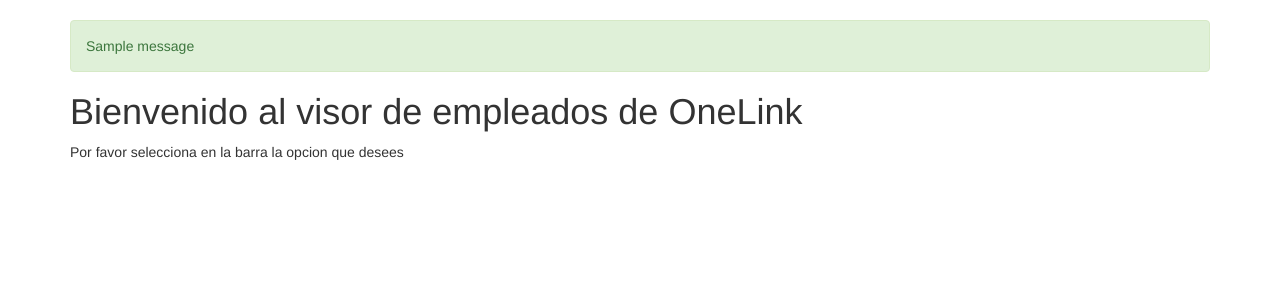
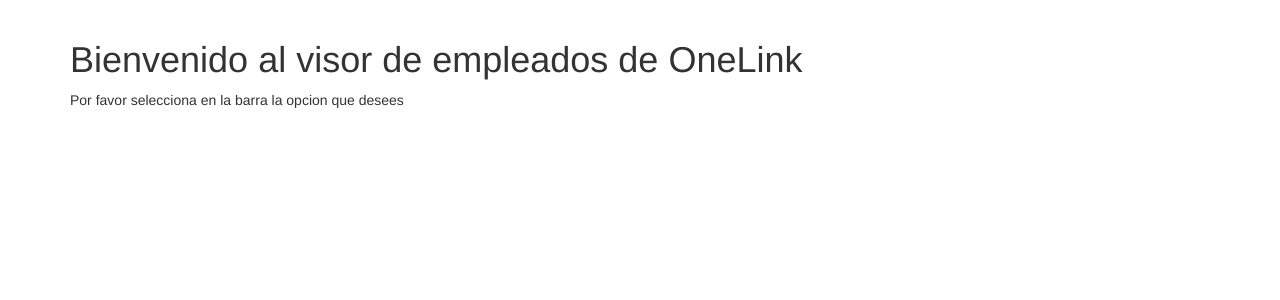
Before and after one commit to luisro369/OneLinkApp, a Django app: page / in a window 1280 px wide. Shown: the part 51-351 px from the top of the page. Run offline with Django 3.2, Linux system fonts and the light colour scheme; tables that the repository leaves empty hold one stand-in row (values such as "Sample post"); one stand-in notice (Sample message) is shown; some libraries are stand-ins or nearby versions.

Commit message:
mejorando interfaz de mensajes, ahora desaparece cada 3 segundos

```diff
--- a/static/js/messages.js
+++ b/static/js/messages.js
@@ -1,14 +1,14 @@
 //Funcion destinada a hacer desaparecer los mensajes de 'success' y 'error'
 
-var message = document.getElementById('msg');
+var message = document.getElementById('mensaje');
 console.log(message);
 
 setTimeout(function(){
-    if(message.length > 0){
-	console.log("entroooooooo");
+    console.log(message.length)
+    if(message.innerHTML.length > 0){
 	message.remove();
     }//if
     else{
-	console.log("entro al else");
+	console.log("Problemas detectando el mensaje");
     }
-},5000);//desaparecer despues de 5 segundos
+},3000);//desaparecer despues de 5 segundos
--- a/templates/EmployeeRecord/messages.html
+++ b/templates/EmployeeRecord/messages.html
@@ -2,9 +2,12 @@
 
 {% for message in messages %}
 
-<div class="alert {{ message.tags }} m-2" id="msg" roles="alert">
+<div class="alert {{ message.tags }} m-2" id="mensaje" roles="alert">
   {{ message }}
 </div>
 
 {% endfor %}
+{% else %}
+<div class="alert {{ message.tags }} m-2" id="mensaje" roles="alert" style="display:none">
+</div>
 {% endif %}
```
